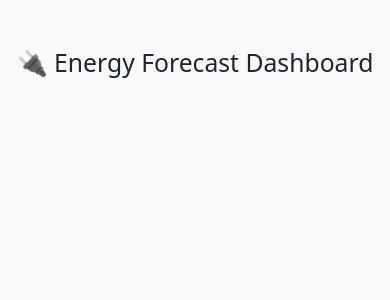
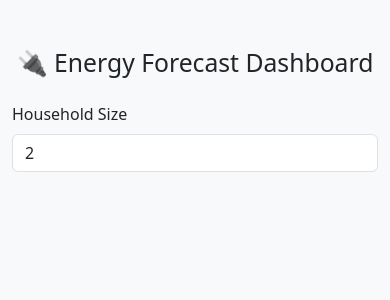
Before and after one commit to Birkbeck/msc-project-source-code-files-24-25-harishk3112-ui, a Flask app: page / in a window 390 px wide. Shown: the top 300 px of the page. Run offline with Flask 3, Linux system fonts and the light colour scheme; parts of the project's set-up code (start-up, migrations or seed data) failed here and were passed over.

Commit message:
Changes to UI

```diff
--- a/templates/index.html
+++ b/templates/index.html
@@ -25,5 +25,20 @@
         <h2 class="mb-4">🔌 Energy Forecast Dashboard</h2>
       </div>
 
+      <div class="row justify-content-center mb-4">
+        <div class="col-md-10">
+          <div
+            class="d-flex justify-content-between align-items-end gap-3 flex-wrap"
+          >
+            <div class="flex-fill">
+              <label class="form-label">Household Size</label>
+              <input
+                type="number"
+                id="householdSize"
+                class="form-control"
+                value="2"
+                min="1"
+              />
+
   </body>
 </html>
```
